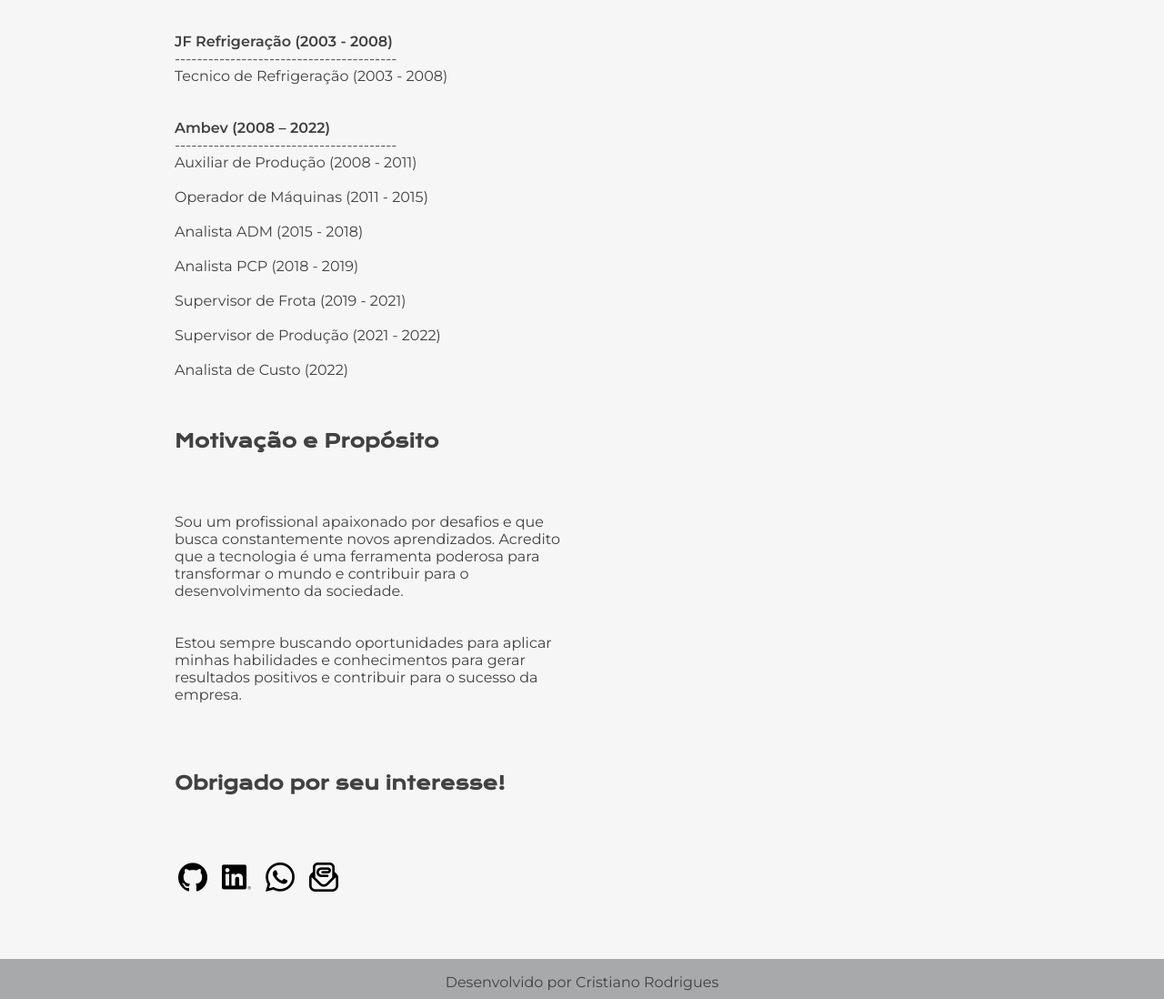
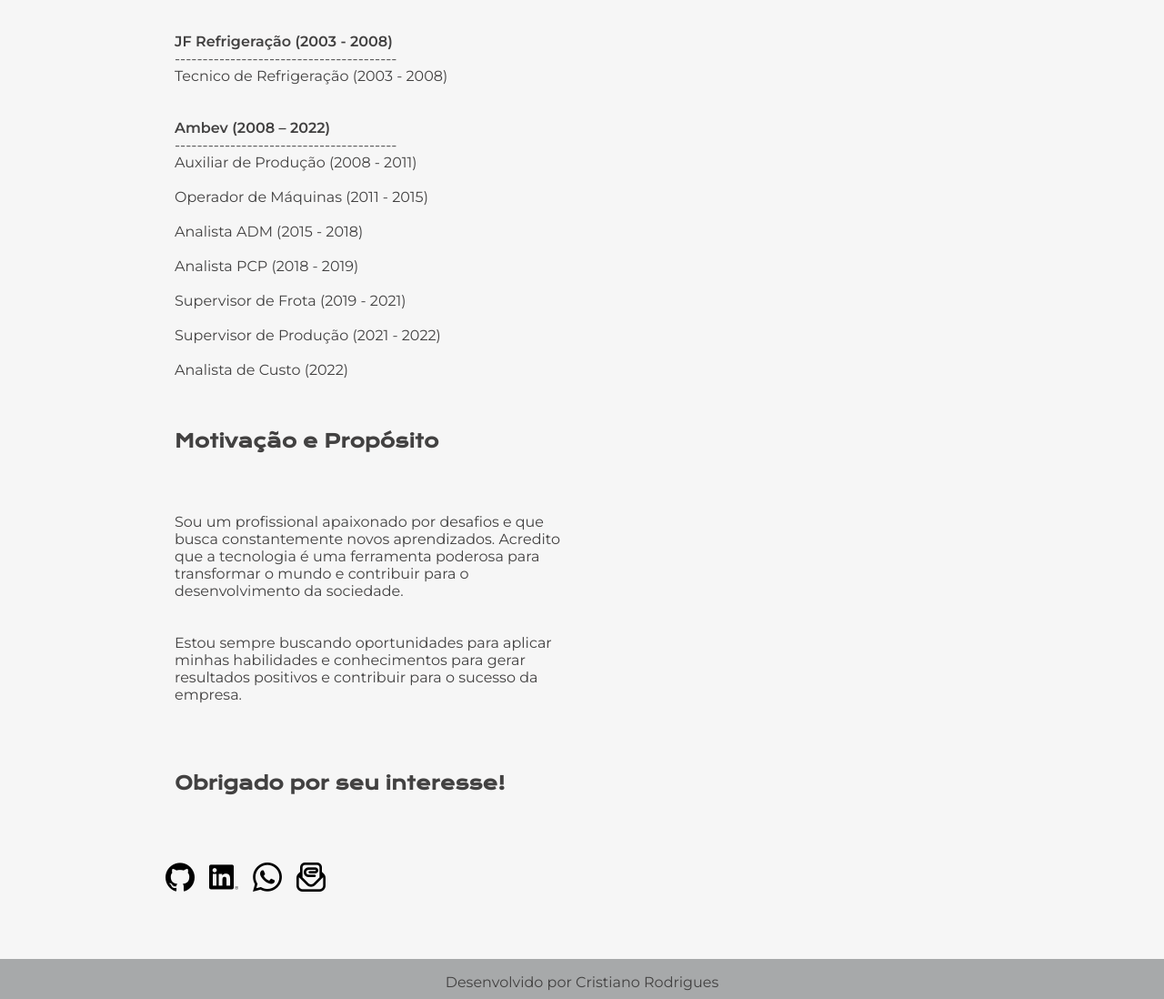
Before and after one commit to CristianoRodr/Website, a plain HTML site: page about.html in a window 1280 px wide. Shown: the part 2138-3236 px from the top of the page at 91% size. Drawn offline with nearby package versions, Linux system fonts and the light colour scheme.

Commit message:
Reduce margin-left in style.css for improved layout consistency

```diff
--- a/styles/style.css
+++ b/styles/style.css
@@ -117,7 +117,7 @@ body{
     text-decoration: none;
     color: var(--cor-secundaria);
     font-family: var(--fonte-secundaria);
-    margin-left: 18%;
+    margin-left: 15%;
 }
 
 .apresentacao__links__navegacao:hover{
```
